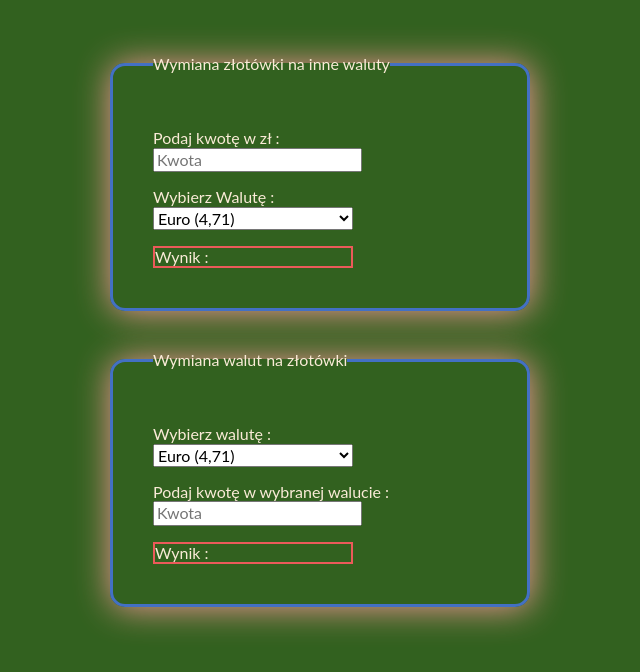
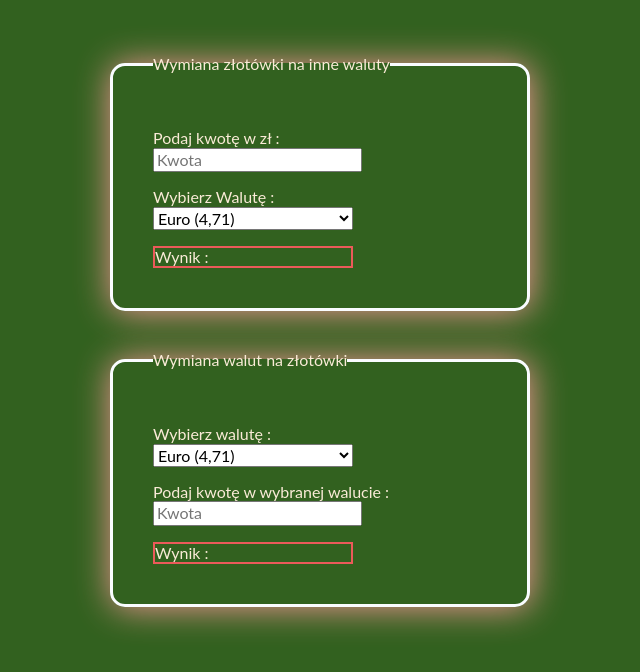
Before and after one commit to Vizter94/currency-converter, a plain HTML site: page index.html in a window 1280 px wide. Shown: the whole page, without its empty margins (320-960 px from the left). Drawn offline with nearby package versions, Linux system fonts and the light colour scheme.

Commit message:
Change border color

```diff
--- a/CSS/form.css
+++ b/CSS/form.css
@@ -4,7 +4,7 @@
 }
 
 .form__fieldset {
-    border: 3px solid rgb(67, 112, 196);
+    border: 3px solid rgb(250, 252, 255);
     border-radius: 15px;
     box-shadow: 1px 1px 35px 0px rgb(245, 151, 151);
     padding: 40px;
```
